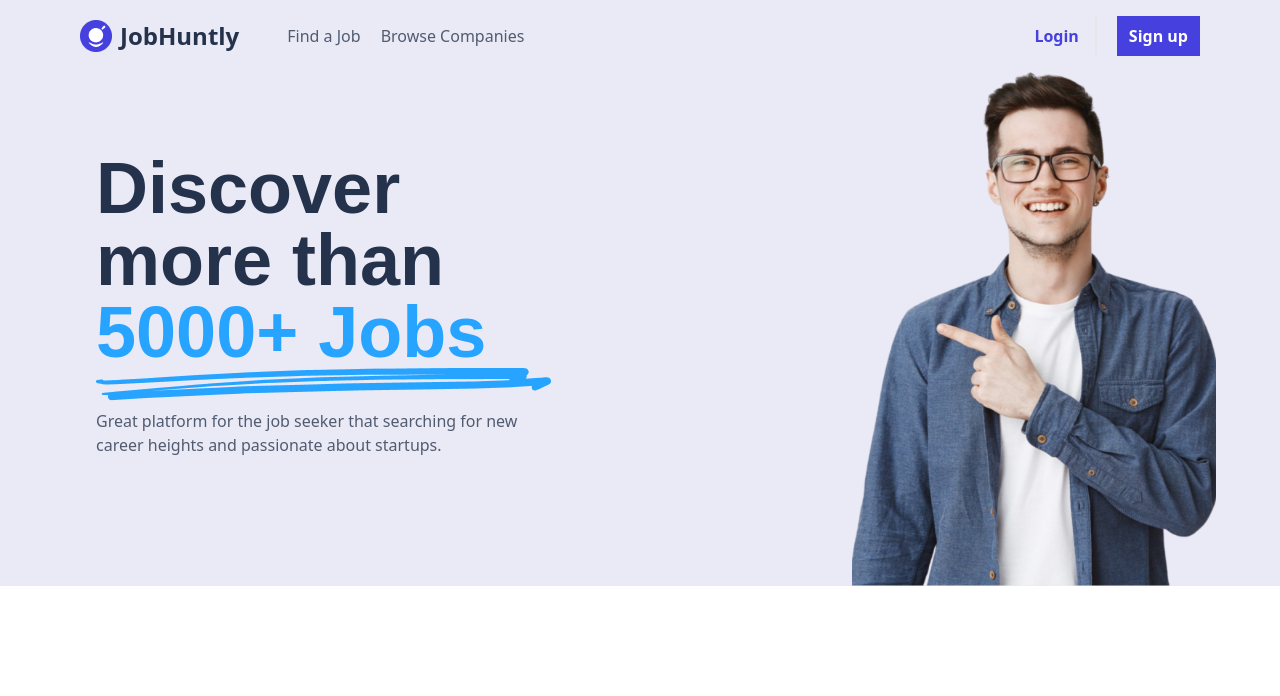
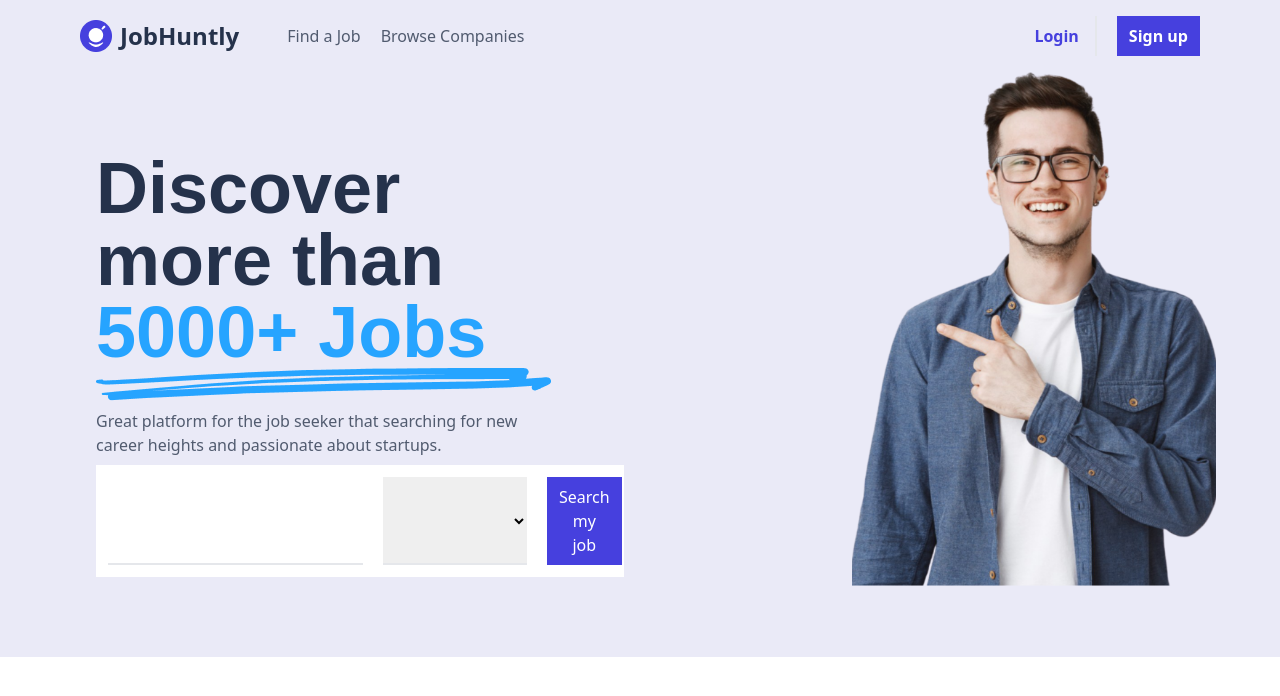
Before and after one commit to prashantjinwal/CodeAlpha, a React (Vite) app in the folder FrontEnd/: page / in a window 1280 px wide. Shown: the top 696 px of the page. Built offline with nearby package versions, Linux system fonts and the light colour scheme.

Commit message:
Add SearchBar

```diff
--- /dev/null
+++ b/FrontEnd/src/components/dynamic/Search.jsx
@@ -0,0 +1,35 @@
+
+import {useState} from "react"
+
+export default function Search(){
+
+    const allwords = [" ","Designer", "engineer", "data scientist", "Doctor"]
+    const [selected, setSelected] = useState(allwords[0]);
+
+    const handleSelect = (event) => {
+        const selectedWord = event.target.value
+        setSelected(selectedWord)
+    }
+
+    return(
+
+        <>
+            <form className="inline-flex gap-5 justify-evenly">
+                <input className="px-3 py-2 border-b-2" type="search"/>
+
+                <select className="px-3 py-2 border-b-2 " value={selected} onChange={handleSelect} >
+                    {allwords.map((word, index)=>(
+                       <option key={index} >
+                            {word}
+                       </option>
+                    ))}
+
+                </select>
+
+                <button className="bg-[#4640DE] text-white text-base font-medium  px-3 py-2">Search my job</button>
+
+            </form>
+
+        </>
+    )
+}
--- a/FrontEnd/src/components/static/Header.jsx
+++ b/FrontEnd/src/components/static/Header.jsx
@@ -1,3 +1,4 @@
+import Search from "../dynamic/Search"
 import Logo from "/assets/Logo/Logo.png"
 import person from "/header/Ladka.png"
 import line from "/header/Vector.png"
@@ -28,7 +29,7 @@ function Header(){
 
                 <h3 className="text-7xl font-bold text-[#25324B] font-head">Discover<br/> more than <br/> <span className="text-[#26A4FF]">5000+ Jobs</span> <br/> <img src={line} alt="vector"/></h3>
                 <p className='text-[#515B6F] text-wrap w-2/3 py-2'>Great platform for the job seeker that searching for new career heights and passionate about startups.</p>
-
+                <div className="p-3 bg-white w-[80%] flex "><Search/></div>
             </div>
 
             <div className="">
```
